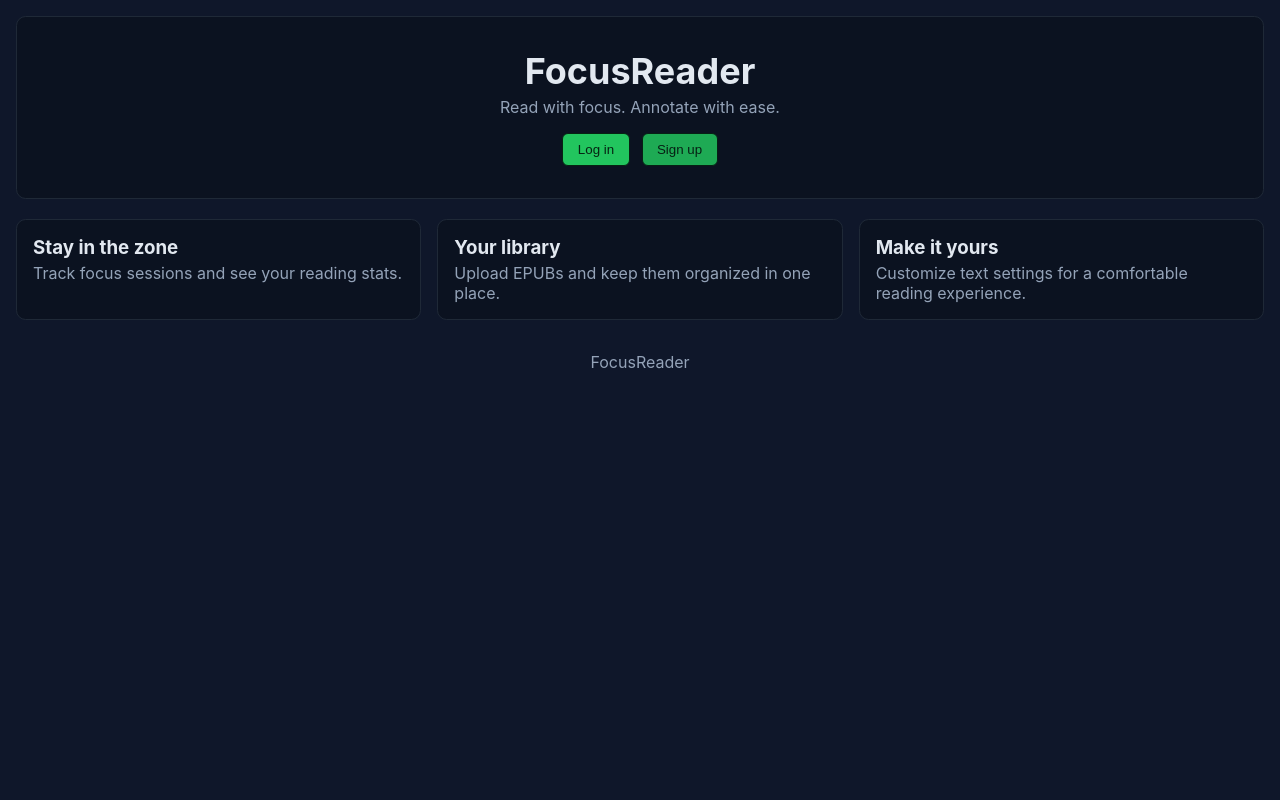
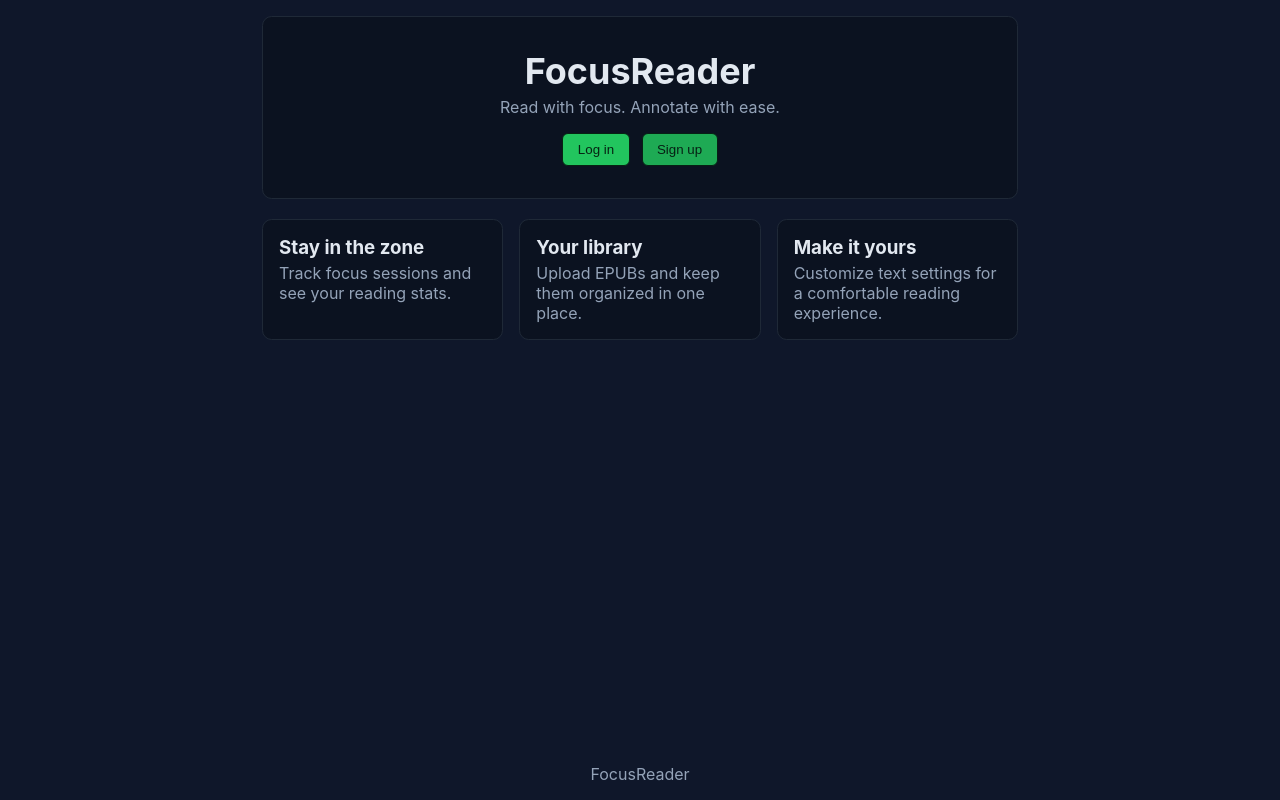
Before and after one commit to ryans314/FocusReaderFrontEnd, a Vue app: page /landing in a window 1280 px wide. Built offline with nearby package versions, Linux system fonts and the light colour scheme; no server answers.

Commit message:
feat: re-styled landing page

```diff
--- a/src/App.vue
+++ b/src/App.vue
@@ -13,7 +13,7 @@
   <main>
     <RouterView />
   </main>
-  <footer style="text-align:center; padding: 1rem; color: var(--muted);">
+  <footer style="text-align:center; padding: 1rem; color: var(--muted); width: 100%; position: fixed; bottom: 0;">
     FocusReader
   </footer>
 
--- a/src/views/Landing.vue
+++ b/src/views/Landing.vue
@@ -1,5 +1,5 @@
 <template>
-  <div class="landing">
+  <div class="landing" style="max-width: 756px; margin-left: auto; margin-right: auto;">
     <div class="hero card">
       <h1>FocusReader</h1>
       <p class="tagline">Read with focus. Annotate with ease.</p>
```
